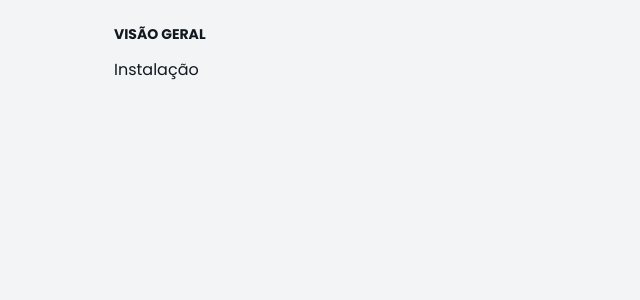
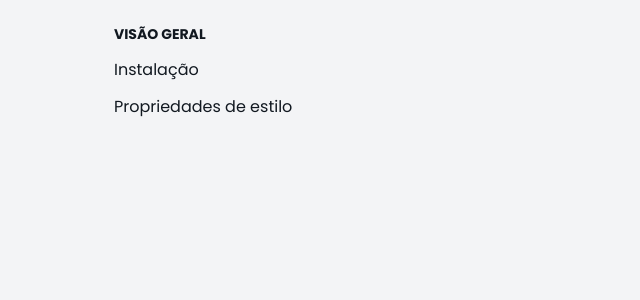
Before and after one commit to jtiagosantos/popix-ui, a React (Vite) app: page / in a window 1280 px wide. Shown: the top 300 px of the page, without its empty margins (0-640 px from the left). Built offline with nearby package versions, Linux system fonts and the light colour scheme.

Commit message:
feat(routes): add new route (style-props page)

```diff
--- a/src/layouts/sidebar/sidebar.navigation.ts
+++ b/src/layouts/sidebar/sidebar.navigation.ts
@@ -6,6 +6,10 @@ export const navigation = [
         label: 'Instalação',
         path: '/installation',
       },
+      {
+        label: 'Propriedades de estilo',
+        path: '/style-props',
+      },
     ],
   },
 ];
```
Also changed, not shown: src/routes/app.routes.tsx (+6 -1 lines).
